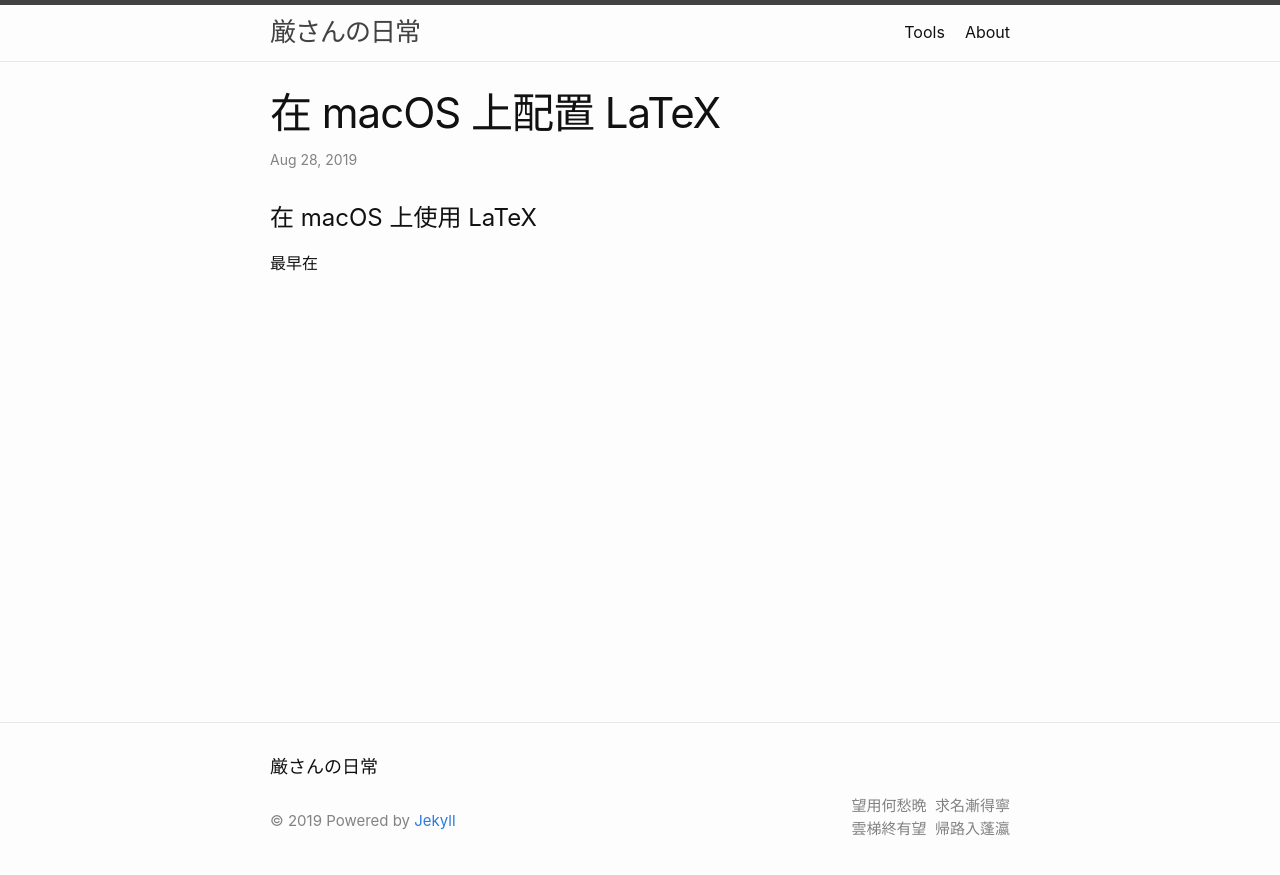
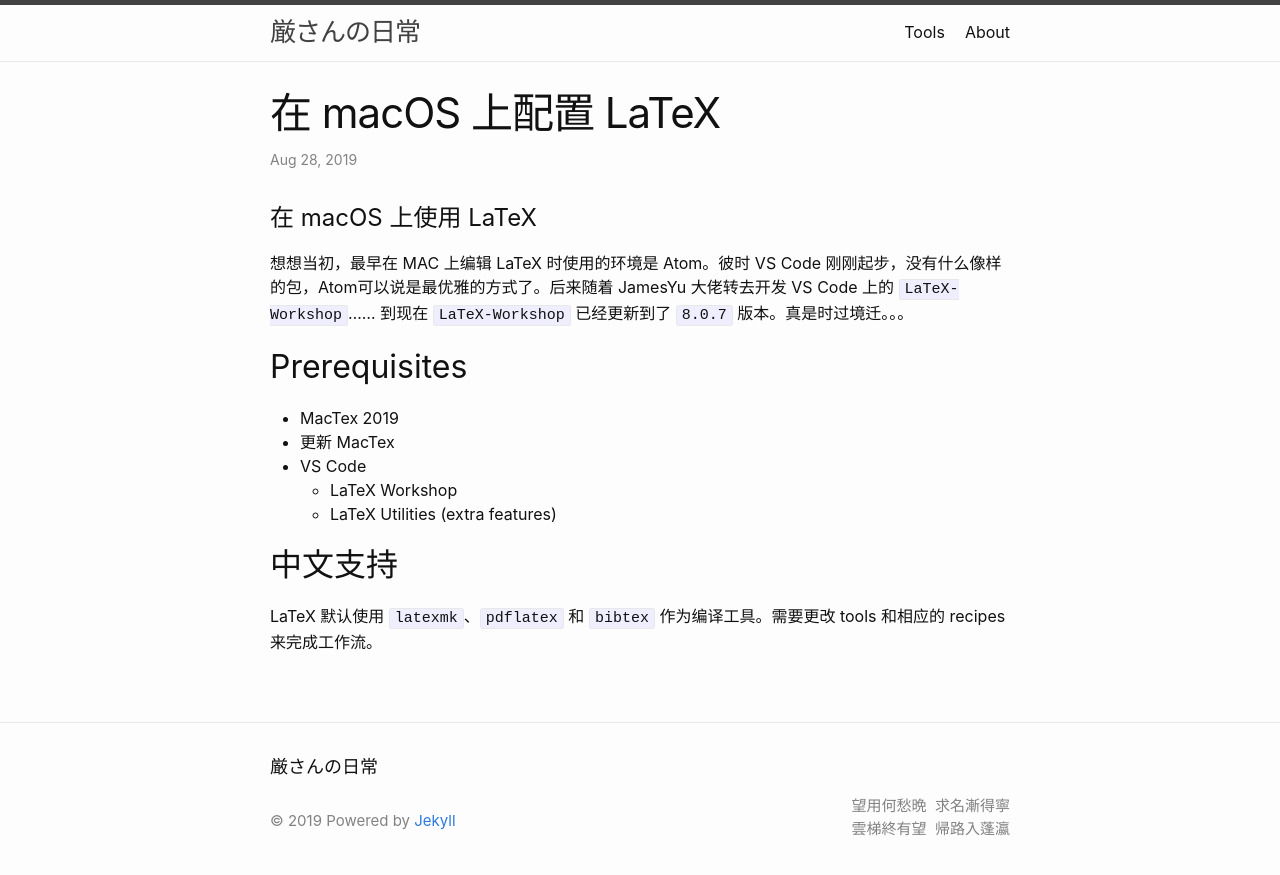
Before and after one commit to JoshYEn/JoshYEn.github.io, a Jekyll site: the page built from _posts/2019-08-28-LatexConfig.md, in a window 1280 px wide. Shown: the top 875 px of the page. Built offline with Jekyll 4.4.1, drawn with Linux system fonts in a browser that asks for light colours.

Commit message:
Update 2019-08-28-LatexConfig.md

```diff
--- a/_posts/2019-08-28-LatexConfig.md
+++ b/_posts/2019-08-28-LatexConfig.md
@@ -6,4 +6,16 @@ categories: coding
 ---
 # 在 macOS 上使用 LaTeX
 
-最早在
+想想当初，最早在 MAC 上编辑 LaTeX 时使用的环境是 Atom。彼时 VS Code 刚刚起步，没有什么像样的包，Atom可以说是最优雅的方式了。后来随着 JamesYu 大佬转去开发 VS Code 上的 `LaTeX-Workshop`…… 到现在 `LaTeX-Workshop` 已经更新到了 `8.0.7` 版本。真是时过境迁。。。
+
+## Prerequisites
+
+- MacTex 2019
+- 更新 MacTex
+- VS Code
+  - LaTeX Workshop
+  - LaTeX Utilities (extra features)
+
+## 中文支持
+
+LaTeX 默认使用 `latexmk`、`pdflatex` 和 `bibtex` 作为编译工具。需要更改 tools 和相应的 recipes 来完成工作流。
```
